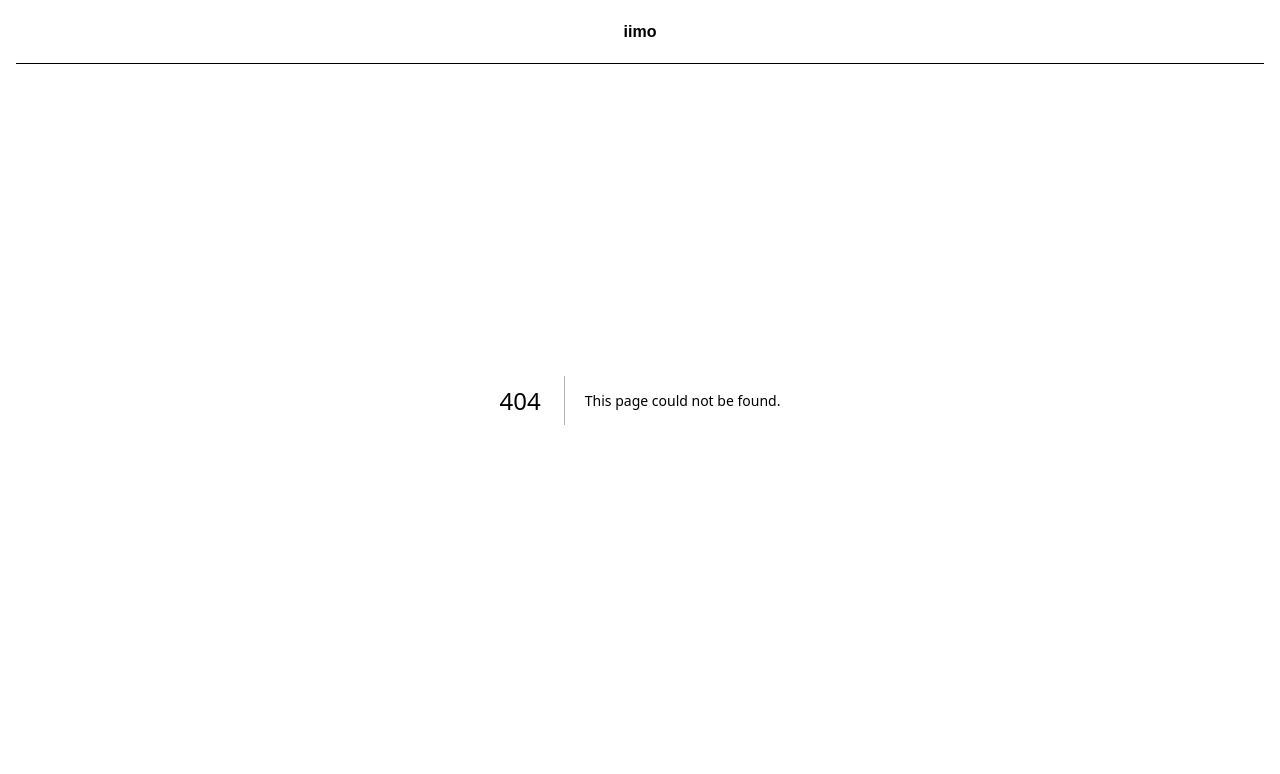
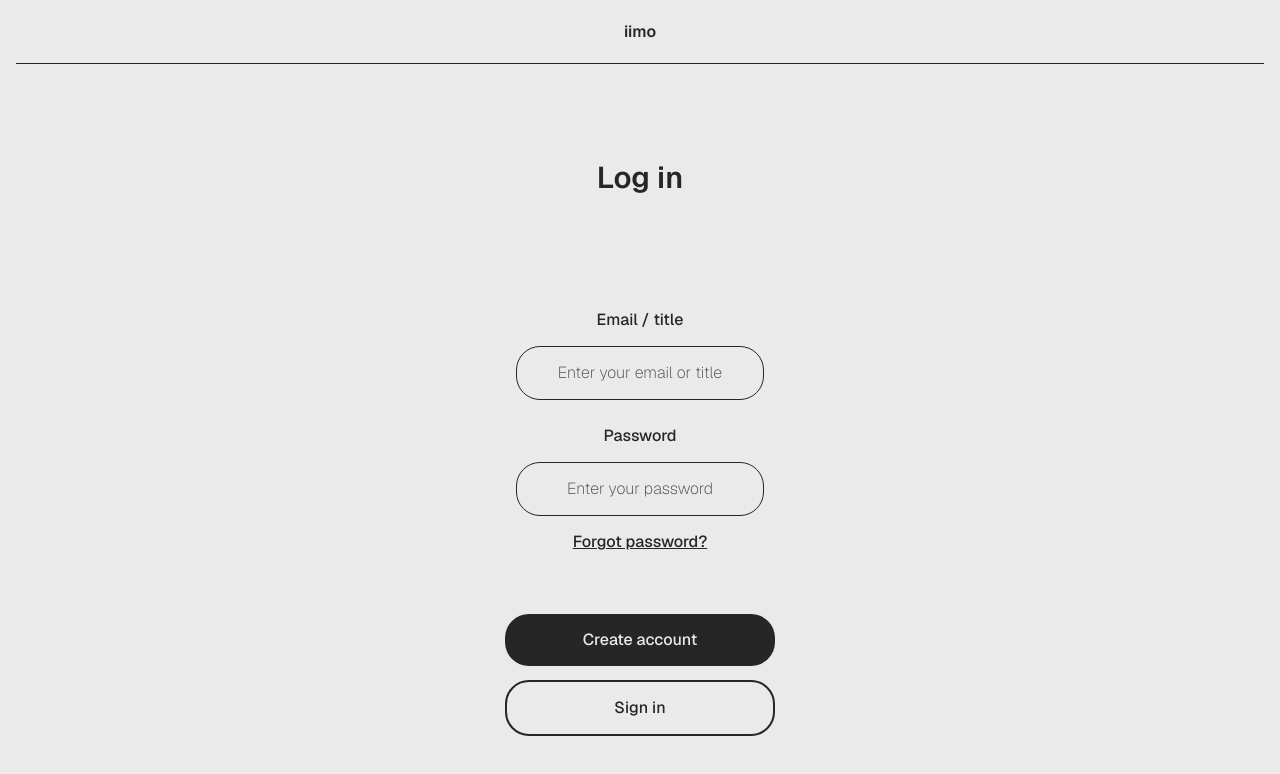
Before and after one commit to BluTargaryan/iimo, a Next.js app: page /authenth/login in a window 1280 px wide. Before the commit this address had no page. Shown: the top 774 px of the page. Built offline with nearby package versions, Linux system fonts and the light colour scheme.

Commit message:
completed authentication interfaces

```diff
--- /dev/null
+++ b/app/authenth/forgotpassword/page.tsx
@@ -0,0 +1,25 @@
+import Image from "next/image";
+import TextInput from "../../components/atoms/TextInput";
+import PasswordInput from "../../components/atoms/PasswordInput";
+import Button from "../../components/atoms/Button";
+
+export default function ForgotPassword() {
+  return (
+    <form className="pt-40 pb-20 col-flex items-center max-w-[270px] mx-auto">
+
+<h1 className="mb-28">Forgot password</h1>
+
+<div className="col-flex gap-6 mb-15">
+    <TextInput id="email" name="email" type="email" label="Email" placeholder="Enter your email" />
+    <span className="text-center font-normal">In a few minutes, we will send a reset link to your email once we confirm it exists.</span>
+</div>
+
+<div className="w-full col-flex gap-3.5">
+  <Button className="bg-foreground text-background w-full">Submit email</Button>
+  <Button className="border-2 border-foreground text-foreground w-full">Back to login</Button>
+</div>
+
+
+    </form>
+  );
+}
--- /dev/null
+++ b/app/authenth/login/page.tsx
@@ -0,0 +1,30 @@
+import Image from "next/image";
+import TextInput from "../../components/atoms/TextInput";
+import PasswordInput from "../../components/atoms/PasswordInput";
+import Button from "../../components/atoms/Button";
+
+export default function Login() {
+  return (
+    <form className="pt-40 pb-20 col-flex items-center max-w-[270px] mx-auto">
+
+<h1 className="mb-28">Log in</h1>
+
+<div className="col-flex gap-6 mb-15">
+    <TextInput id="email" name="email" type="email" label="Email / title" placeholder="Enter your email or title" />
+
+    <div className="w-full  col-flex items-center gap-3.5">
+    <PasswordInput id="password" name="password"  label="Password" placeholder="Enter your password" />
+    <span className="underline">Forgot password?</span>
+    </div>
+
+</div>
+
+<div className="w-full col-flex gap-3.5">
+  <Button className="bg-foreground text-background w-full">Create account</Button>
+  <Button className="border-2 border-foreground text-foreground w-full">Sign in</Button>
+</div>
+
+
+    </form>
+  );
+}
--- /dev/null
+++ b/app/authenth/resetpassword/page.tsx
@@ -0,0 +1,25 @@
+import Image from "next/image";
+import TextInput from "../../components/atoms/TextInput";
+import PasswordInput from "../../components/atoms/PasswordInput";
+import Button from "../../components/atoms/Button";
+
+export default function ResetPassword() {
+  return (
+    <form className="pt-40 pb-20 col-flex items-center max-w-[270px] mx-auto">
+
+<h1 className="mb-28">Reset password</h1>
+
+<div className="col-flex gap-6 mb-15">
+    <PasswordInput id="password" name="password" label="Password" placeholder="Enter your password" />
+    <PasswordInput id="confirm-password" name="confirm-password" label="Confirm password" placeholder="Enter your password" />
+</div>
+
+<div className="w-full col-flex gap-3.5">
+  <Button className="bg-foreground text-background w-full">Reset email</Button>
+  <Button className="border-2 border-foreground text-foreground w-full">Back to login</Button>
+</div>
+
+
+    </form>
+  );
+}
--- /dev/null
+++ b/app/components/atoms/Button.tsx
@@ -0,0 +1,9 @@
+import React from 'react'
+
+const Button = ({ className, children }: { className: string, children: React.ReactNode }) => {
+  return (
+    <button className={`rounded-3xl p-3.5 ${className}`}>{children}</button>
+  )
+}
+
+export default Button
--- /dev/null
+++ b/app/components/atoms/PasswordInput.tsx
@@ -0,0 +1,14 @@
+import React from 'react'
+
+const TextInput = ({ id, name, label }: { id: string, name: string, label: string, placeholder: string }) => {
+  return (
+    <div className="col-flex gap-3.5 items-center">
+        <label htmlFor={id}>{label}</label>
+        <input id={id} name={name} type="password" placeholder="Enter your password"
+        className="w-full border border-foreground rounded-3xl p-3.5 text-center
+        " />
+    </div>
+  )
+}
+
+export default TextInput
--- /dev/null
+++ b/app/components/atoms/TextInput.tsx
@@ -0,0 +1,14 @@
+import React from 'react'
+
+const TextInput = ({ id, name, type, label, placeholder }: { id: string, name: string, type: string, label: string, placeholder: string }) => {
+  return (
+    <div className="col-flex gap-3.5 items-center">
+        <label htmlFor={id}>{label}</label>
+        <input type={type} id={id} name={name} placeholder={placeholder}
+        className="w-full border border-foreground rounded-3xl p-3.5 text-center
+        " />
+    </div>
+  )
+}
+
+export default TextInput
--- a/app/components/sections/TopHeader.tsx
+++ b/app/components/sections/TopHeader.tsx
@@ -2,7 +2,7 @@ import React from 'react'
 
 const TopHeader = () => {
   return (
-    <header className="fixed top-0 inset-x-4 z-50 flex justify-center items-center h-16 border-b">
+    <header className="fixed top-0 inset-x-4 z-50 flex justify-center items-center h-16 border-b bg-background">
         <span className='font-semibold'>iimo</span>
     </header>
   )
--- a/app/globals.css
+++ b/app/globals.css
@@ -3,14 +3,16 @@
 :root {
   --background: #EAEAEA;
   --foreground: #262626;
+  --placeholder: #4E4E4E;
 }
 
-/* @theme inline {
+@theme inline {
   --color-background: var(--background);
   --color-foreground: var(--foreground);
+  --color-placeholder: var(--placeholder);
   --font-sans: var(--font-geist-sans);
   --font-mono: var(--font-geist-mono);
-} */
+}
 
 /* @media (prefers-color-scheme: dark) {
   :root {
@@ -22,6 +24,31 @@
 body {
   background: var(--background);
   color: var(--foreground);
-  font-family: Arial, Helvetica, sans-serif;
-  @apply px-4
+  @apply px-4 font-medium font-sans
 }
+
+h1{
+  @apply text-3xl font-semibold;
+}
+
+label{
+  @apply font-medium;
+}
+input{
+  @apply focus:outline-none placeholder:font-extralight placeholder:text-placeholder;
+}
+
+
+
+
+.col-flex{
+  @apply flex flex-col;
+}
+
+.row-flex{
+  @apply flex flex-row;
+}
+
+.flex-centerize{
+  @apply flex items-center justify-center;
+}
--- a/app/page.tsx
+++ b/app/page.tsx
@@ -1,9 +1,27 @@
 import Image from "next/image";
+import TextInput from "./components/atoms/TextInput";
+import PasswordInput from "./components/atoms/PasswordInput";
+import Button from "./components/atoms/Button";
 
 export default function Home() {
   return (
-    <div>
+    <form className="pt-40 pb-20 col-flex items-center max-w-[270px] mx-auto">
 
-    </div>
+<h1 className="mb-28">Sign up</h1>
+
+<div className="col-flex gap-6 mb-15">
+    <TextInput id="name" name="name" type="text" label="Personal / business name" placeholder="Enter your name" />
+    <TextInput id="email" name="email" type="email" label="Email" placeholder="Enter your email" />
+<PasswordInput id="password" name="password"  label="Password" placeholder="Enter your password" />
+<PasswordInput id="confirm-password" name="confirm-password" label="Confirm password" placeholder="Enter your password" />
+</div>
+
+<div className="w-full col-flex gap-3.5">
+  <Button className="bg-foreground text-background w-full">Create account</Button>
+  <Button className="border-2 border-foreground text-foreground w-full">Sign in</Button>
+</div>
+
+
+    </form>
   );
 }
```
